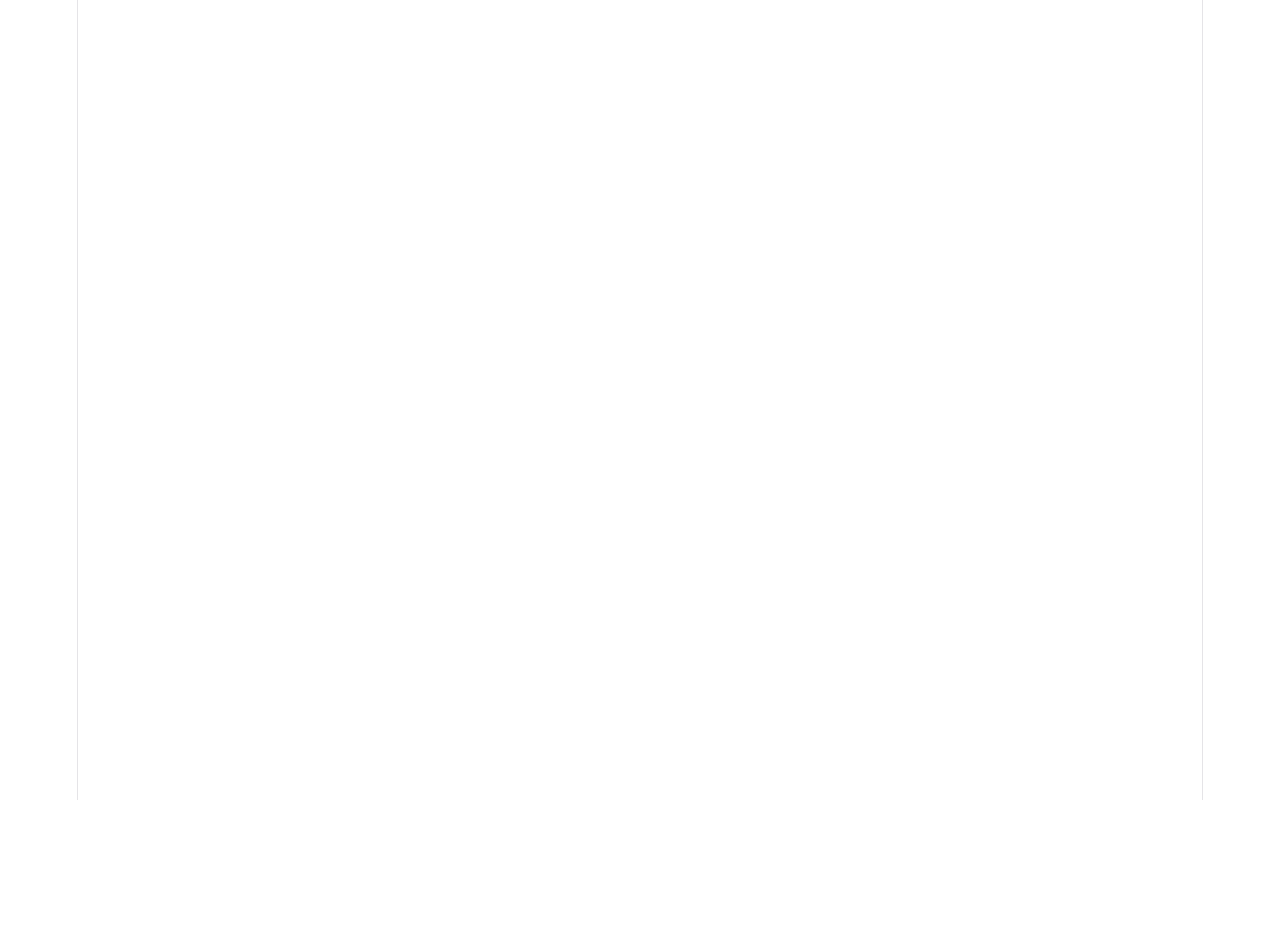
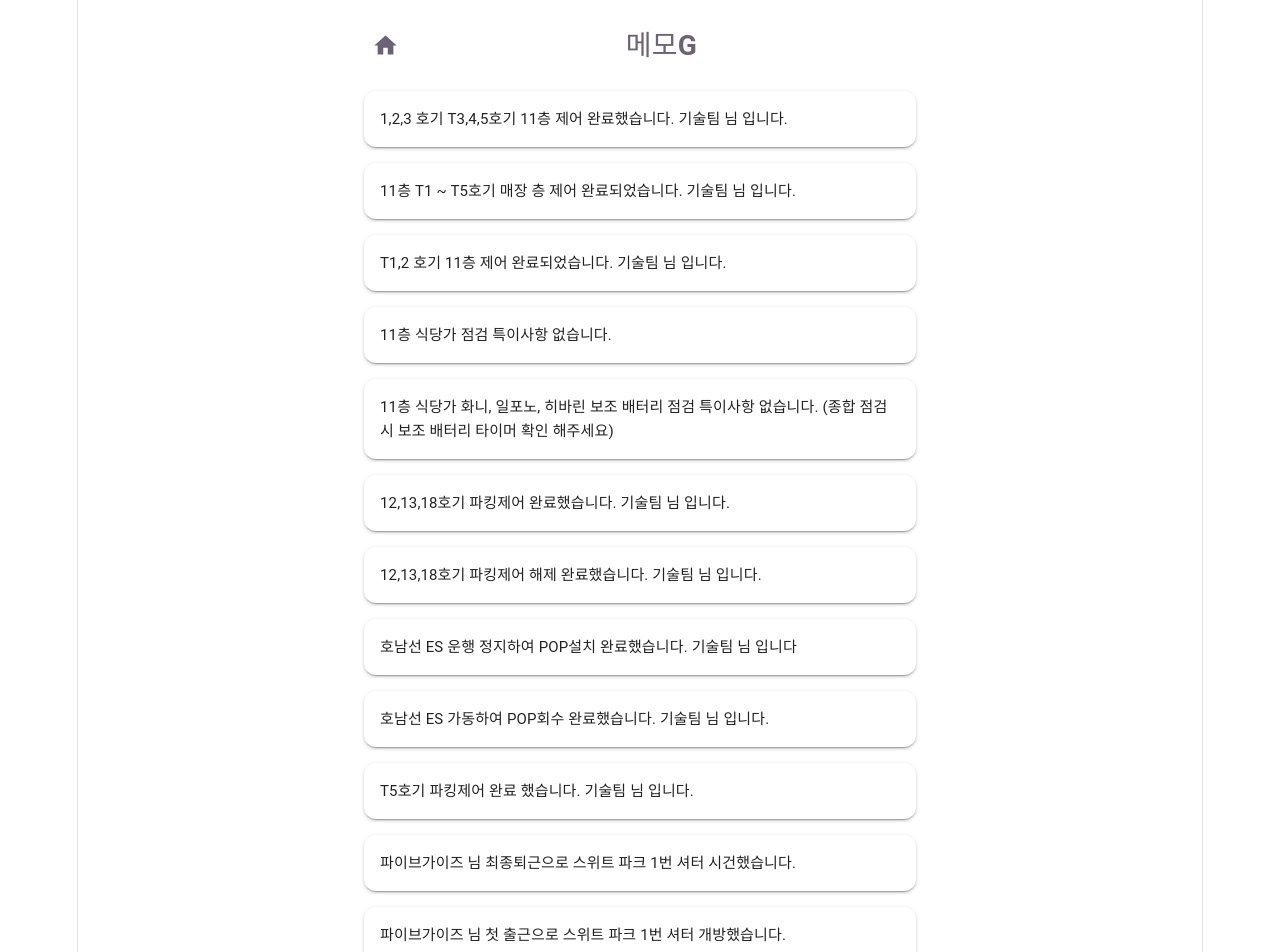
Before and after one commit to 79kzio-dev/timeChecked, a React (Vite) app: page /memo in a window 1280 px wide. Shown: the top 952 px of the page. Before the commit the page ends 800 px from the top, so only its background shows below. Built offline with nearby package versions, Linux system fonts and the light colour scheme.

Commit message:
Second Submmit

```diff
--- /dev/null
+++ b/src/components/MemoCard.tsx
@@ -0,0 +1,64 @@
+import { useState } from "react";
+import {
+  Card,
+  CardActionArea,
+  CardContent,
+  Snackbar,
+  Typography,
+} from "@mui/material";
+
+type Props = {
+  text: string;
+};
+
+export default function MemoCard({ text }: Props) {
+  const [open, setOpen] = useState(false);
+
+  const copy = async () => {
+    try {
+      await navigator.clipboard.writeText(text);
+      setOpen(true);
+    } catch (e) {
+      console.error(e);
+    }
+  };
+
+  return (
+    <>
+      <Card
+        elevation={2}
+        sx={{
+          mb: 2,
+          borderRadius: 3,
+        }}
+      >
+        <CardActionArea onClick={copy}>
+          <CardContent>
+            <Typography
+              variant="body1"
+              sx={{
+                whiteSpace: "pre-line",
+                lineHeight: 1.6,
+                fontSize: 15,
+                textAlign: "left",
+              }}
+            >
+              {text}
+            </Typography>
+          </CardContent>
+        </CardActionArea>
+      </Card>
+
+      <Snackbar
+        open={open}
+        autoHideDuration={1500}
+        onClose={() => setOpen(false)}
+        message="복사되었습니다."
+        anchorOrigin={{
+          vertical: "bottom",
+          horizontal: "center",
+        }}
+      />
+    </>
+  );
+}
--- /dev/null
+++ b/src/data/MemoData.ts
@@ -0,0 +1,21 @@
+export const memoData = [
+  "1,2,3 호기 T3,4,5호기 11층 제어 완료했습니다. 기술팀 님 입니다.",
+  "11층 T1 ~ T5호기 매장 층 제어 완료되었습니다. 기술팀 님 입니다.",
+  "T1,2 호기 11층 제어 완료되었습니다. 기술팀 님 입니다.",
+  "11층 식당가 점검 특이사항 없습니다.",
+  "11층 식당가 화니, 일포노, 히바린 보조 배터리 점검 특이사항 없습니다. (종합 점검시 보조 배터리 타이머 확인 해주세요)",
+  "12,13,18호기 파킹제어 완료했습니다. 기술팀 님 입니다.",
+  "12,13,18호기 파킹제어 해제 완료했습니다. 기술팀 님 입니다.",
+  "호남선 ES 운행 정지하여 POP설치 완료했습니다. 기술팀 님 입니다",
+  "호남선 ES 가동하여 POP회수 완료했습니다. 기술팀 님 입니다.",
+  "T5호기 파킹제어 완료 했습니다. 기술팀 님 입니다.",
+  "파이브가이즈 님 최종퇴근으로 스위트 파크 1번 셔터 시건했습니다.",
+  "파이브가이즈 님 첫 출근으로 스위트 파크 1번 셔터 개방했습니다.",
+  "검품장 외곽 적재현황 및 신분증 실사,표찰 특이사항 없습니다",
+  "6게이트 발렛키 개 인계받았습니다. 주차팀 님 입니다.",
+  "오픈스테이지 점검 및 1층 T7,8호기 홀 점검 특이사항 업습니다.",
+  "층 화기작업 시작사인 완료 및 안전점검 특이사항 없습니다.",
+  "층 화기작업 연장사인 완료 및 안전점검 특이사항 없습니다.",
+  "층 화기작업 종료사인 완료했습니다.",
+  "신본관 층 \n본관 층 \n\n신관 층\n\n외 점검 특이사항 업습니다.",
+];
--- a/src/pages/Check.tsx
+++ b/src/pages/Check.tsx
@@ -1,210 +1,139 @@
 import { useState } from "react";
-import {
-    Container,
-    Typography,
-    Box,
-    Button
-} from "@mui/material";
-
-import { useLocation } from "react-router-dom";
+import { Box, Button, Container, IconButton, Typography } from "@mui/material";
+import HomeIcon from "@mui/icons-material/Home";
+import { useLocation, useNavigate } from "react-router-dom";
 
 import { checkData } from "../data/CheckData";
 import { typeName } from "../data/TypeName";
 import CheckCard from "../components/CheckCard";
-import { useNavigate } from "react-router-dom";
-
 
 const now = () => {
-
   const d = new Date();
 
   return d.toLocaleTimeString("ko-KR", {
     hour: "2-digit",
     minute: "2-digit",
-        hour12: false
+    hour12: false,
   });
-
 };
 
 export default function Check() {
-
-
   const location = useLocation();
-
   const navigate = useNavigate();
 
+  const type = (location.state?.type as keyof typeof checkData) ?? "Mb";
 
-    // Home / Worker에서 전달받은 값
-    const type =
-        location.state?.type as keyof typeof checkData
-        ?? "Mb";
+  const worker = location.state?.worker ?? "";
 
-
-    const worker =
-        location.state?.worker
-        ?? "";
-
-    // 점검 데이터 생성
   const [items, setItems] = useState(
-
-        checkData[type].map(item => ({
-            ...item
-        }))
-
+    checkData[type].map((item) => ({
+      ...item,
+    })),
   );
 
+  const clickItem = (index: number) => {
+    setItems((prev) =>
+      prev.map((item, i) => {
+        if (i !== index) return item;
 
-
-
-    const clickItem = (index:number) => {
-
-
-        setItems(prev =>
-
-            prev.map((item,i)=>{
-
-
-                if(i !== index)
-                    return item;
-
-
-
-                // 첫 클릭 : 시작시간
-                if(!item.startTime){
-
+        if (!item.startTime) {
           return {
             ...item,
-                        startTime: now()
+            startTime: now(),
+          };
+        }
+
+        if (!item.endTime) {
+          return {
+            ...item,
+            endTime: now(),
+          };
+        }
+
+        return item;
+      }),
+    );
   };
 
-                }
-
-
-
-                // 두 번째 클릭 : 종료시간
-                if(!item.endTime){
-
-                    return {
-                        ...item,
-                        endTime: now()
-                    };
-
-                }
-
-
-
-                return item;
-
-
-            })
-
-        );
-
-
-    };
-
-
-
-
   return (
-
     <Container
-
       maxWidth="sm"
-
       sx={{
-                mt:4,
-                pb:3
+        mt: 3,
+        pb: 3,
       }}
-
     >
-
-
-            {/* 상단 점검 정보 */}
-
+      {/* Header */}
       <Box
-
         sx={{
-
-                    mb:3,
-
-                    p:2.5,
-
-                    borderRadius:3,
-
-                    bgcolor:"primary.main",
-
-                    color:"primary.contrastText"
-
+          display: "flex",
+          alignItems: "center",
+          position: "relative",
+          mb: 3,
         }}
-
       >
+        <IconButton
+          onClick={() => navigate("/")}
+          sx={{
+            position: "absolute",
+            left: 0,
+          }}
+        >
+          <HomeIcon />
+        </IconButton>
 
         <Typography
-
           sx={{
-                        fontWeight:700,
-                        fontSize:"1.1rem"
+            width: "100%",
+            textAlign: "center",
+            fontSize: "1.1rem",
+            fontWeight: 700,
+            color: "black",
           }}
-
         >
-
-                    {
-                        type === "Tech"
-                            ? `${typeName[type]} 기술팀 ${worker || "미입력"} 님`
-                            : `${typeName[type]} ${worker || "미입력"} 근무자`
-                    }
-
+          {typeName[type]}
+        </Typography>
+      </Box>
+      <Typography
+        sx={{
+          fontWeight: 700,
+          fontSize: "1.1rem",
+          textAlign: "center",
+          mb: 3,
+        }}
+      >
+        {type === "Tech"
+          ? `기술팀 ${worker || "미입력"} 님`
+          : `${worker || "미입력"} 근무자`}
       </Typography>
 
-            </Box>
+      {/* 점검 리스트 */}
+      {items.map((item, index) => (
+        <CheckCard key={index} item={item} onClick={() => clickItem(index)} />
+      ))}
 
-
-
-
-
-            {/* 점검 리스트 */}
-
-            {
-                items.map((item,index)=>(
-
-                    <CheckCard
-
-                        key={index}
-
-                        item={item}
-
-                        onClick={() =>
-                            clickItem(index)
-                        }
-
-                    />
-
-                ))
-            }
-
+      {/* 확인 버튼 */}
       <Box
         sx={{
-                    mt:4,
-                    display:"flex",
-                    gap:2
+          mt: 4,
+          display: "flex",
+          gap: 2,
         }}
       >
         <Button
           fullWidth
           variant="contained"
           sx={{
-                        height:52,
-                        borderRadius:3
+            height: 52,
+            borderRadius: 3,
           }}
-
           onClick={() =>
             navigate("/edit", {
               state: {
                 type,
                 worker,
-                                items
-                            }
+                items,
+              },
             })
           }
         >
@@ -212,7 +141,5 @@ export default function Check() {
         </Button>
       </Box>
     </Container>
-
   );
-
 }
--- a/src/pages/Memo.tsx
+++ b/src/pages/Memo.tsx
@@ -1,9 +1,44 @@
-import {Container} from "@mui/material";
+import { Box, Container, IconButton, Typography } from "@mui/material";
+import HomeIcon from "@mui/icons-material/Home";
+import MemoCard from "../components/MemoCard";
+import { memoData } from "../data/MemoData";
+import { useNavigate } from "react-router-dom";
 
 export default function Memo() {
-    return (
-        <Container>
+  const navigate = useNavigate();
 
-        </Container>
-    );
+  return (
+    <Container
+      maxWidth="sm"
+      sx={{
+        py: 3,
+      }}
+    >
+      <Box
+        sx={{
+          display: "flex",
+          alignItems: "center",
+          mb: 3,
+        }}
+      >
+        <IconButton color="inherit" onClick={() => navigate("/")}>
+          <HomeIcon />
+        </IconButton>
+
+        <Typography
+          sx={{
+            width: "100%",
+            fontSize: 28,
+            fontWeight: 700,
+            textAlign: "center",
+          }}
+        >
+          메모G
+        </Typography>
+      </Box>
+      {memoData.map((text, index) => (
+        <MemoCard key={index} text={text} />
+      ))}
+    </Container>
+  );
 }
```
Also changed, not shown: src/pages/Home.tsx (+76 -62 lines). Lines whose indentation alone changed are shown as unchanged.
